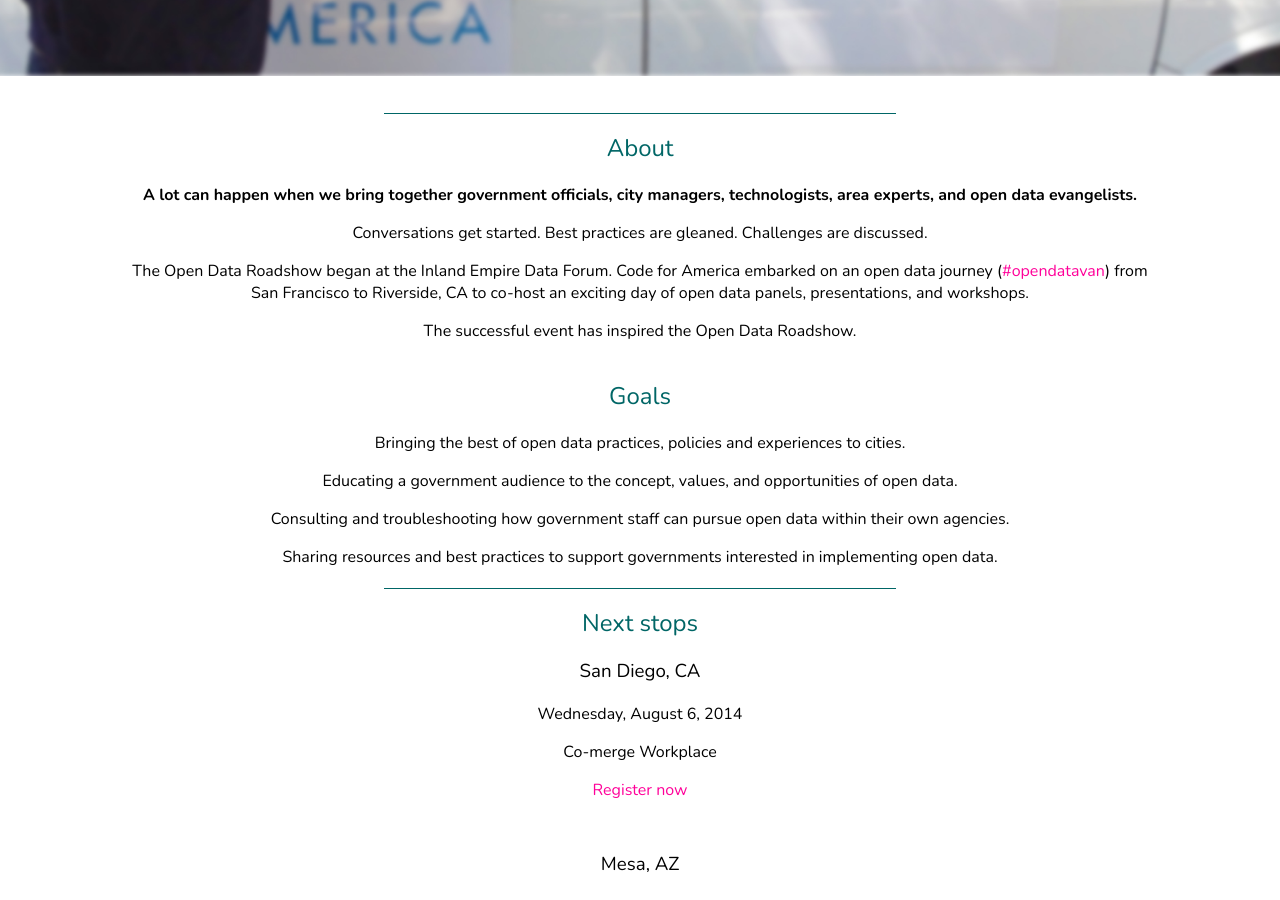
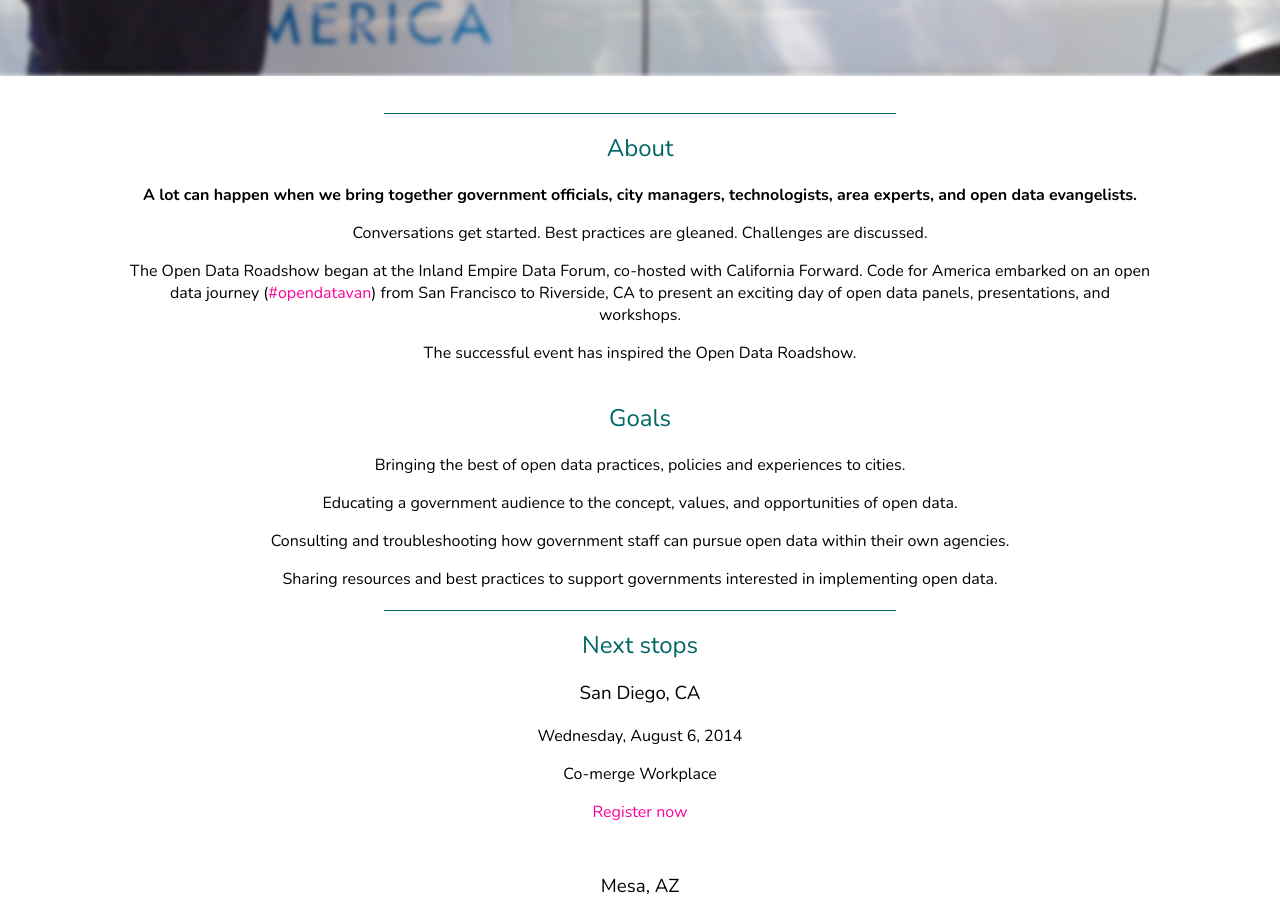
Before and after one commit to opendataroadshow/opendataroadshow.github.io, a Jekyll site: the page built from index.html, in a window 1280 px wide and 900 px high, scrolled down 423 px. Built offline with Jekyll 4.4.1, drawn with Linux system fonts in a browser that asks for light colours; Markdown is read by kramdown in place of the engine named in the settings.

Commit message:
Added California Forward to the content

```diff
--- a/index.html
+++ b/index.html
@@ -21,7 +21,7 @@ layout: default
   <h2>About</h2>
   <strong>A lot can happen when we bring together government officials, city managers, technologists, area experts, and open data evangelists.</strong>
   <p>Conversations get started. Best practices are gleaned. Challenges are discussed.</p>
-  <p>The Open Data Roadshow began at the Inland Empire Data Forum. Code for America embarked on an open data journey (<a href="https://twitter.com/#opendatavan">#opendatavan</a>) from San Francisco to Riverside, CA to co-host an exciting day of open data panels, presentations, and workshops.
+  <p>The Open Data Roadshow began at the Inland Empire Data Forum, co-hosted with California Forward. Code for America embarked on an open data journey (<a href="https://twitter.com/#opendatavan">#opendatavan</a>) from San Francisco to Riverside, CA to present an exciting day of open data panels, presentations, and workshops.
    <p> The successful event has inspired the Open Data Roadshow.</p>
   <h2>Goals</h2>
   <ul>
```
